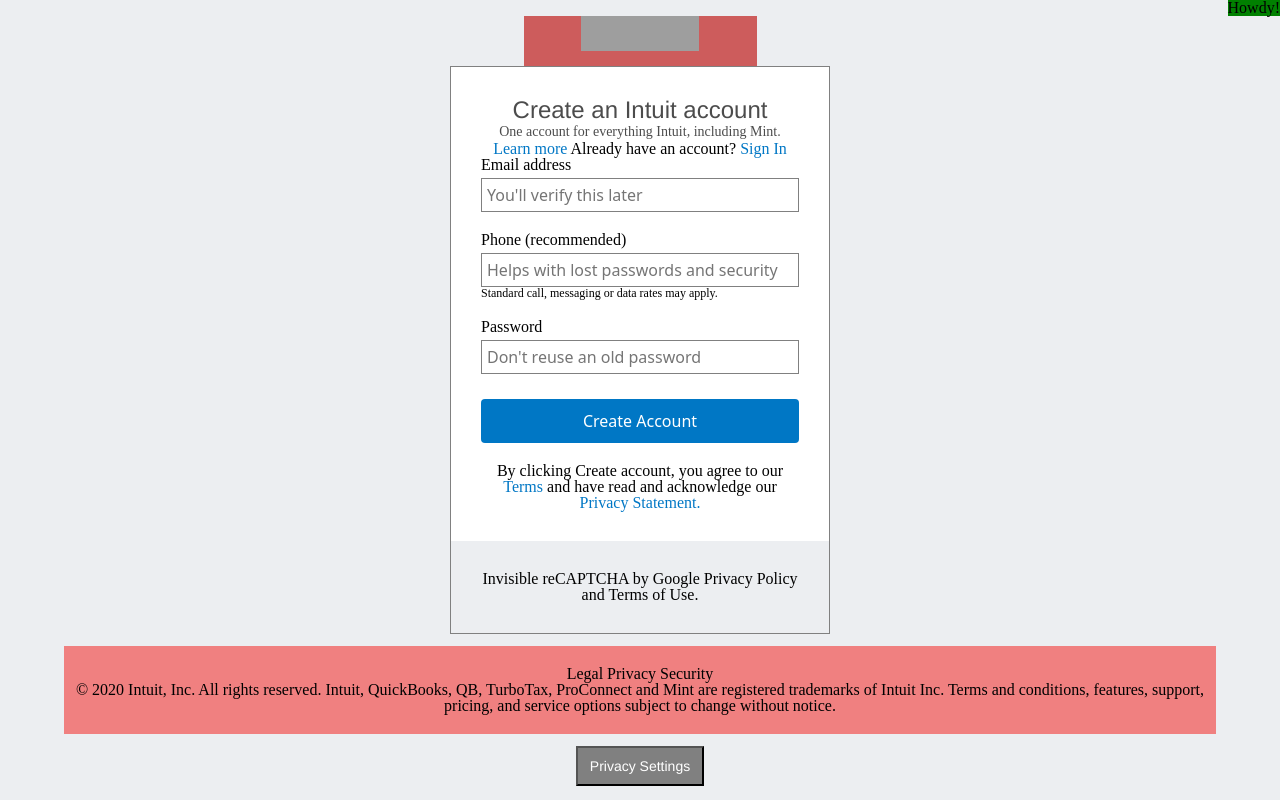
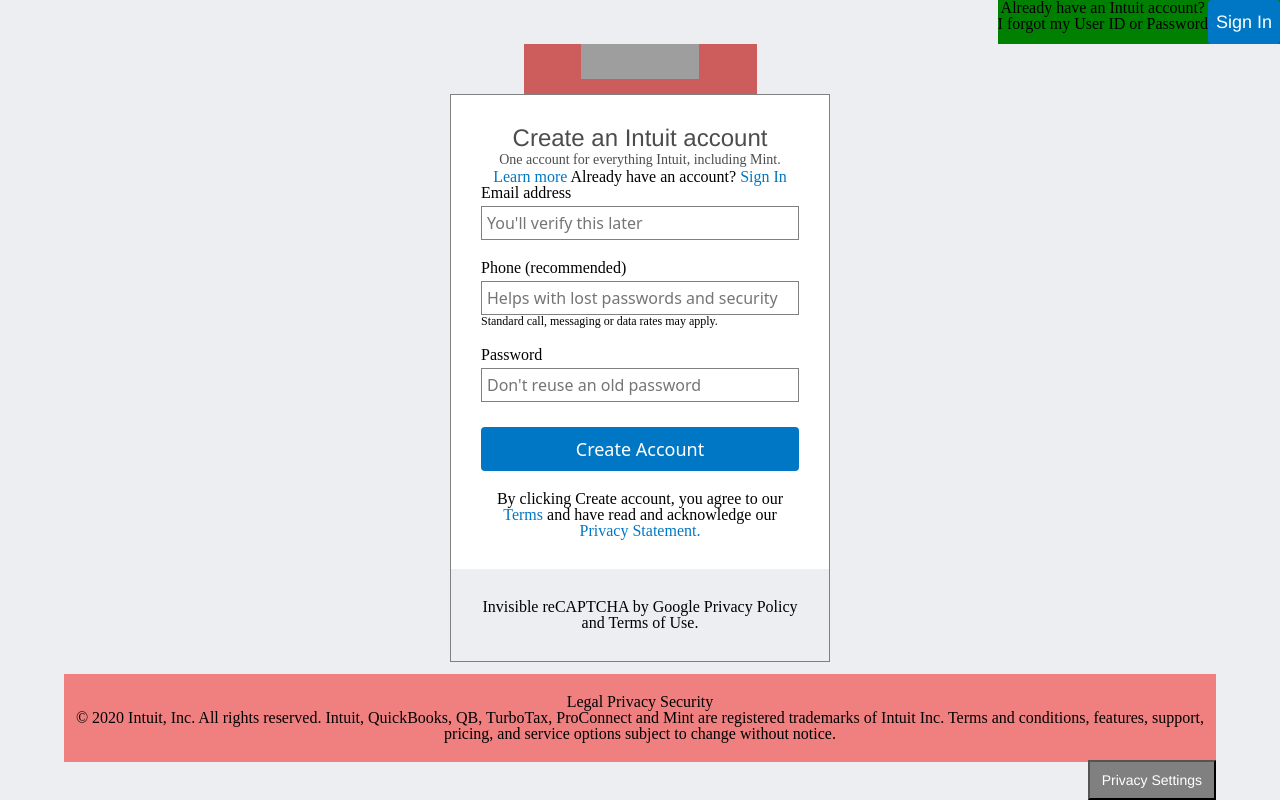
Before and after one commit to cdpadilla42/forms-project, a plain HTML site: page index.html in a window 1280 px wide. Drawn offline with Linux system fonts and the light colour scheme; grey boxes are pictures that could not be loaded.

Commit message:
Add content to sign in section. Begin styling.

```diff
--- a/index.html
+++ b/index.html
@@ -10,7 +10,15 @@
   </head>
   <body>
     <div class="sign-in-path">
-      <div class="sign-in-block">Howdy!</div>
+      <div class="sign-in-block">
+        <div class="sign-in-text">
+          Already have an Intuit account?<br />
+          I forgot my User ID or Password
+        </div>
+        <div class="sign-in-bttn-div">
+          <button id="signin-bttn">Sign In</button>
+        </div>
+      </div>
     </div>
     <header>
       <img
--- a/style.css
+++ b/style.css
@@ -179,6 +179,7 @@ footer {
   width: 90%;
   padding: 20px 0;
   margin: 12px auto;
+  margin-bottom: 0;
 }
 
 .btn-float {
@@ -187,6 +188,9 @@ footer {
   color: white;
   font-weight: 400;
   font-size: 14px;
+  position: fixed;
+  bottom: 0;
+  right: 5%;
 }
 
 /* Form Styling */
@@ -226,7 +230,8 @@ form {
   display: block;
 }
 
-#form-bttn {
+#form-bttn,
+#signin-bttn {
   width: 100%;
   height: 44px;
   background-color: #0077c5;
@@ -234,6 +239,8 @@ form {
   padding: 8px;
   color: #fff;
   border-radius: 4px;
+  font-size: 1.125em;
+  font-weight: normal;
 }
 
 /* Form Text */
@@ -259,3 +266,14 @@ form {
   width: 118px;
   height: 35px;
 }
+
+/* Sign In Section */
+
+.sign-in-text {
+  float: left;
+  text-align: center;
+}
+
+.sign-in-bttn-div {
+  float: left;
+}
```
